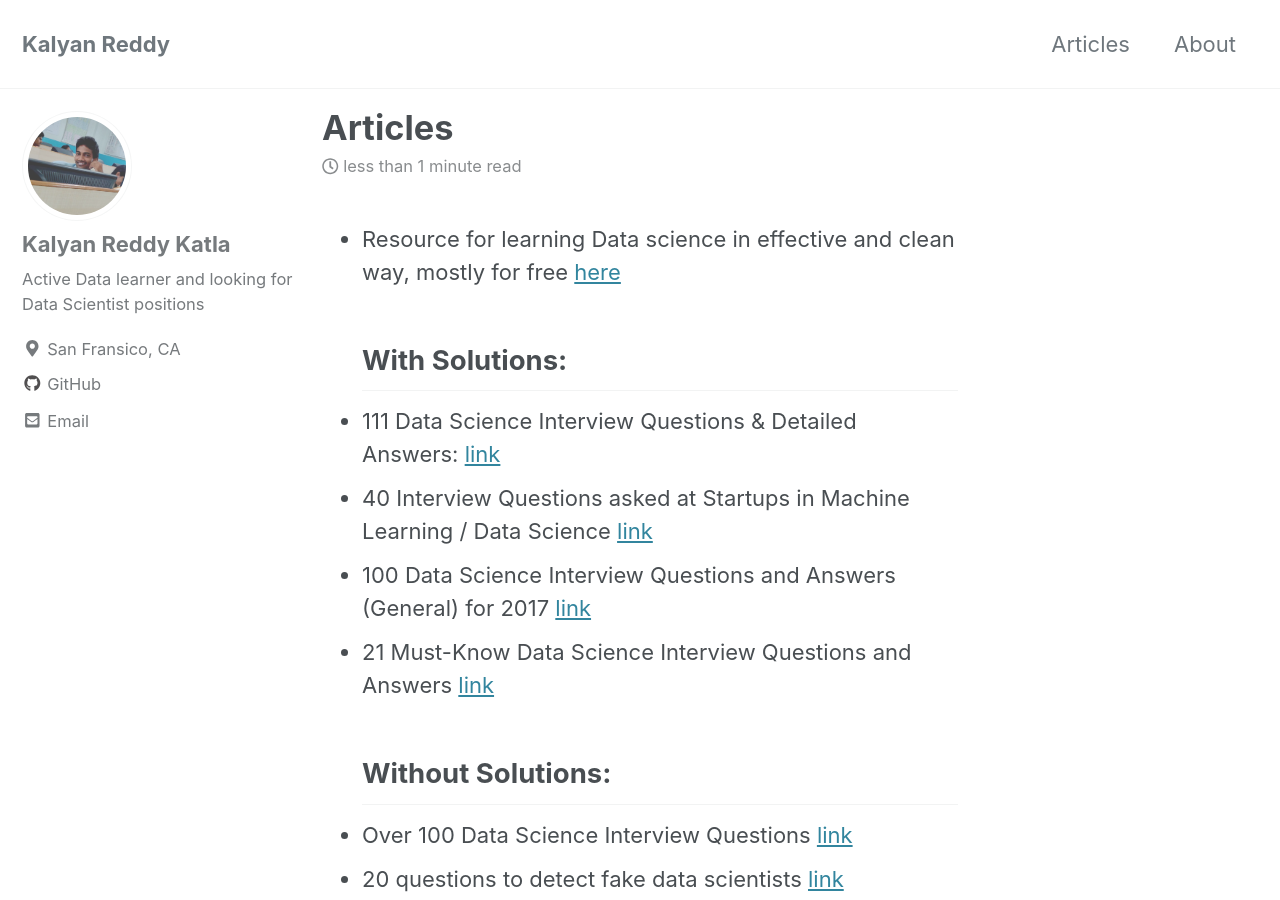
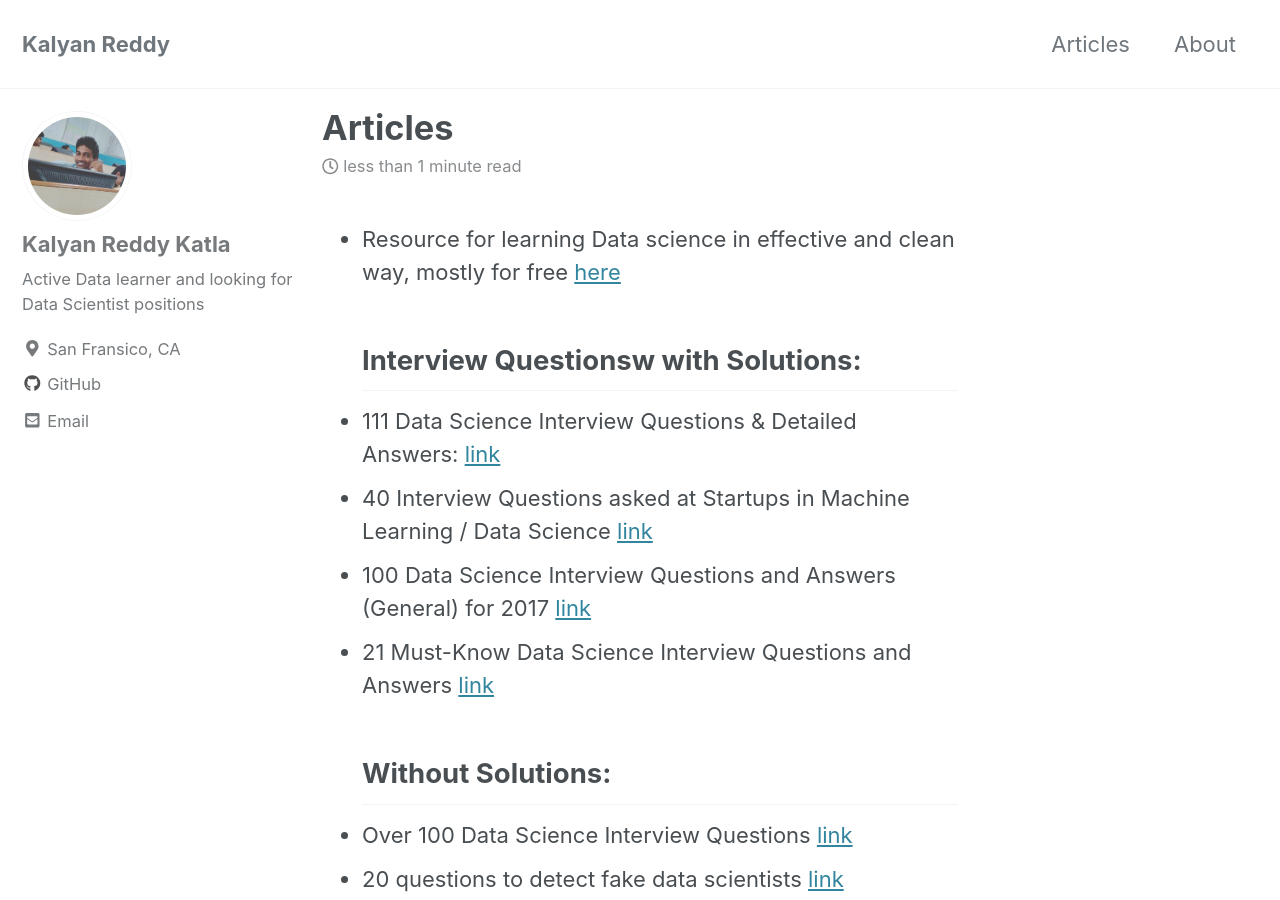
Before and after one commit to Kalyankr/Kalyankr.github.io, a Jekyll site: the page built from _pages/Articles.md, in a window 1280 px wide and 900 px high. Built offline with Jekyll 4.4.1, drawn with Linux system fonts in a browser that asks for light colours; cached includes are drawn as plain includes; nearby versions of some CDN libraries.

Commit message:
resampling

```diff
--- a/_pages/Articles.md
+++ b/_pages/Articles.md
@@ -7,7 +7,7 @@ header:
   #image: "/images/Data-Science_FB.jpeg"
 ---
 * Resource for learning Data science in effective and clean way, mostly for free [here](https://github.com/Kalyankr/FreeML)
-## With Solutions:
+## Interview Questionsw with Solutions:
 * 111 Data Science Interview Questions & Detailed Answers: [link](https://rpubs.com/JDAHAN/172473)
 * 40 Interview Questions asked at Startups in Machine Learning / Data Science [link](https://www.analyticsvidhya.com/blog/2016/09/40-interview-questions-asked-at-startups-in-machine-learning-data-science/)
 * 100 Data Science Interview Questions and Answers (General) for 2017 [link](https://www.dezyre.com/article/100-data-science-interview-questions-and-answers-general-for-2018/184)
```
